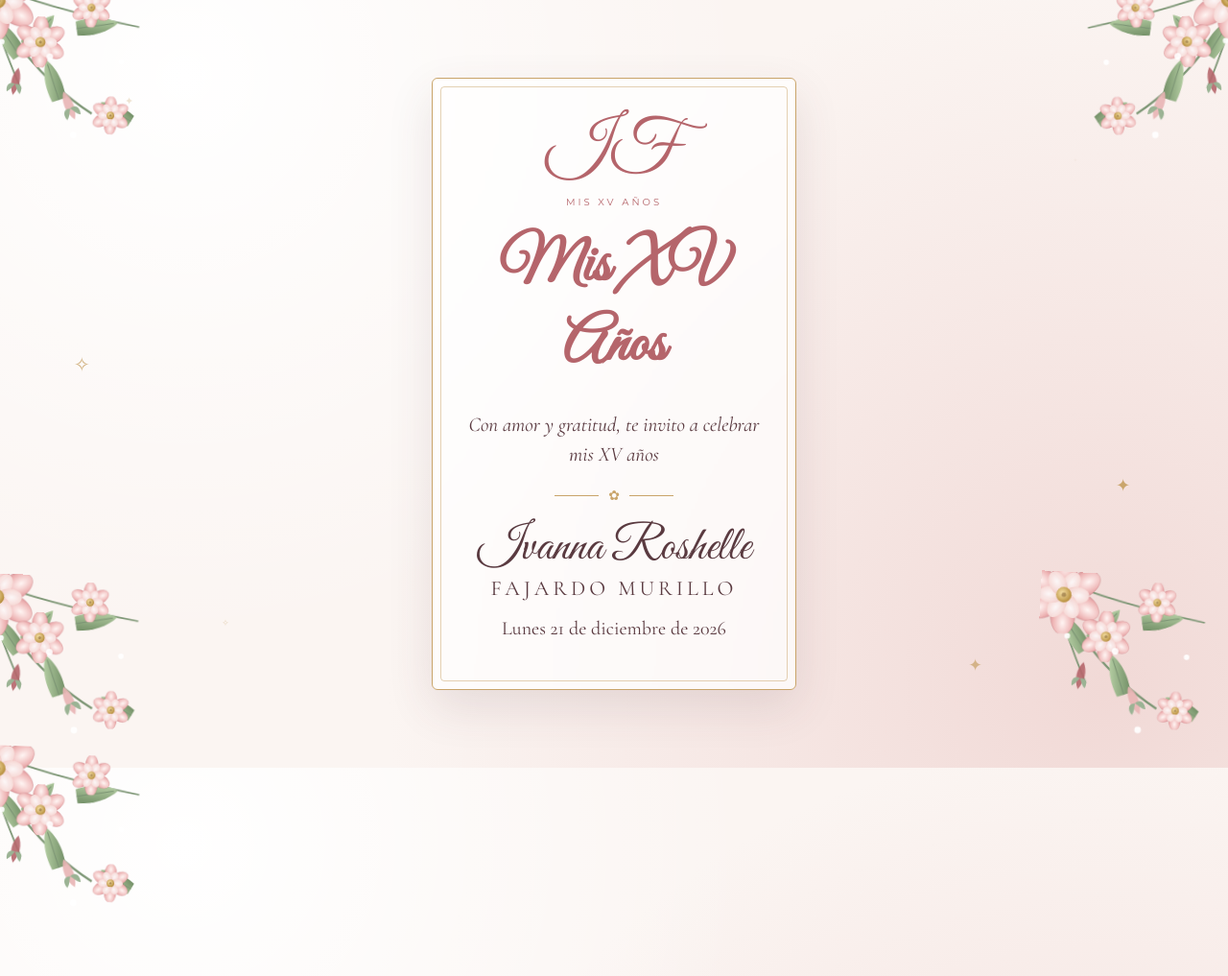
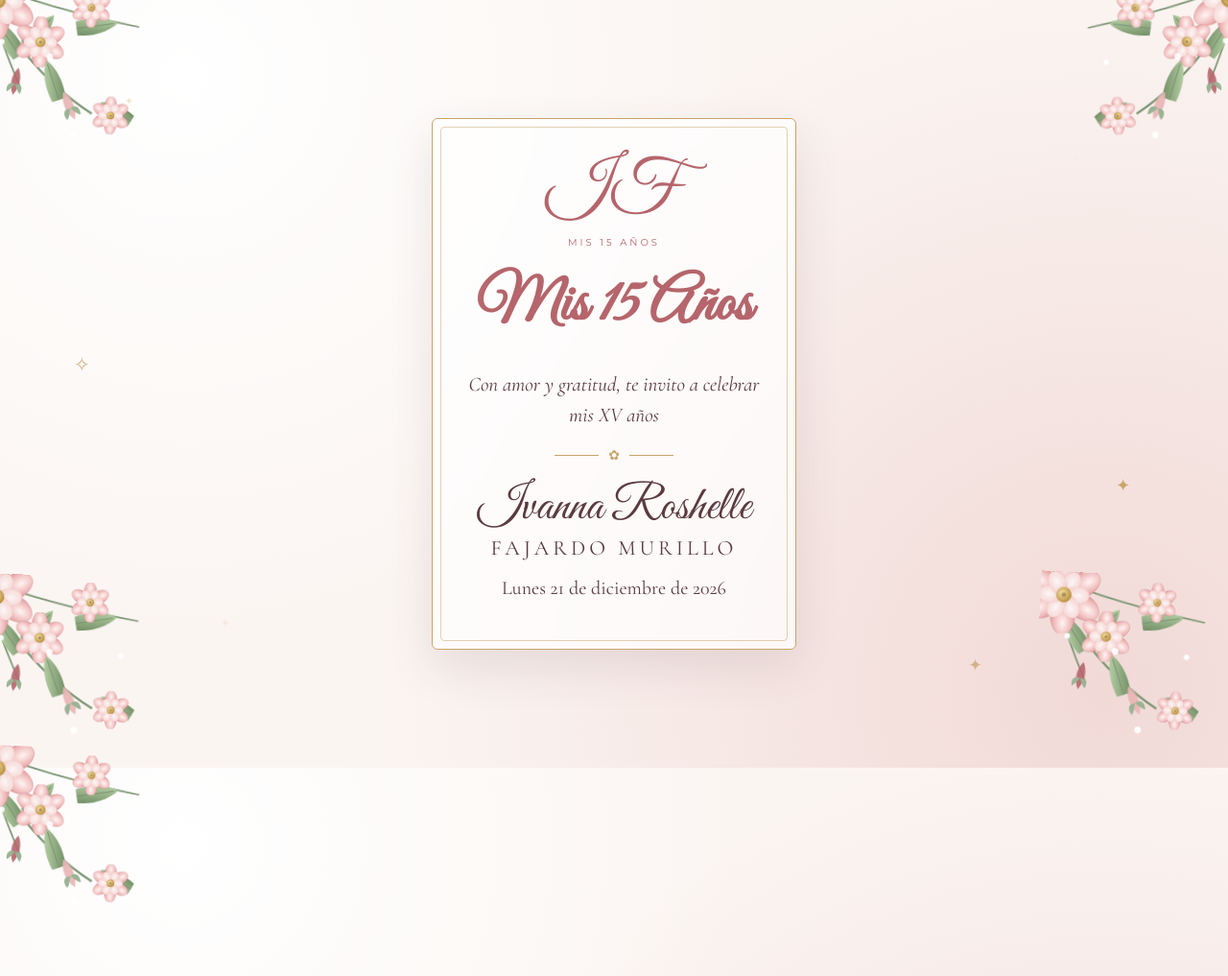
Before and after one commit to rockgaidencmd/invitacion, a plain HTML site: page index.html in a window 1280 px wide. Shown: the top 1017 px of the page at 96% size. Drawn offline with nearby package versions, Linux system fonts and the light colour scheme.

Commit message:
Cambia el título a 'Mis 15 Años' en números
Co-Authored-By: Claude Haiku 5.5 <noreply@anthropic.com>
Claude-Session: https://claude.ai/code/session_01Xh9egdSAW8fcgMNYVn4gmS

```diff
--- a/index.html
+++ b/index.html
@@ -3,8 +3,8 @@
 <head>
 <meta charset="UTF-8">
 <meta name="viewport" content="width=device-width, initial-scale=1.0">
-<meta name="description" content="Mis XV Años - Invitación digital">
-<title>Mis XV Años · Ivanna Roshelle</title>
+<meta name="description" content="Mis 15 Años - Invitación digital">
+<title>Mis 15 Años · Ivanna Roshelle</title>
 <link rel="preconnect" href="https://fonts.googleapis.com">
 <link rel="preconnect" href="https://fonts.gstatic.com" crossorigin>
 <link href="https://fonts.googleapis.com/css2?family=Great+Vibes&family=Cormorant+Garamond:ital,wght@0,400;0,600;1,400&family=Montserrat:wght@400;600&display=swap" rel="stylesheet">
@@ -530,7 +530,7 @@
    ===================================================================== */
 const INVITACION = {
   // Texto general
-  tipoEvento: "Mis XV Años",
+  tipoEvento: "Mis 15 Años",
   nombre: "Ivanna Roshelle",
   apellidos: "Fajardo Murillo",
   textoIntro: "Con amor y gratitud, te invito a celebrar mis XV años",
@@ -765,7 +765,7 @@ document.addEventListener("DOMContentLoaded", function () {
   <div class="marco">
     <div id="monograma" class="monograma-txt"></div>
     <p id="tipo" class="pequeno"></p>
-    <h1 class="titulo-script">Mis XV Años</h1>
+    <h1 class="titulo-script">Mis 15 Años</h1>
     <p id="intro" class="texto-italica"></p>
     <div class="separador">✿</div>
     <p id="nombre" class="nombre-script"></p>
```
